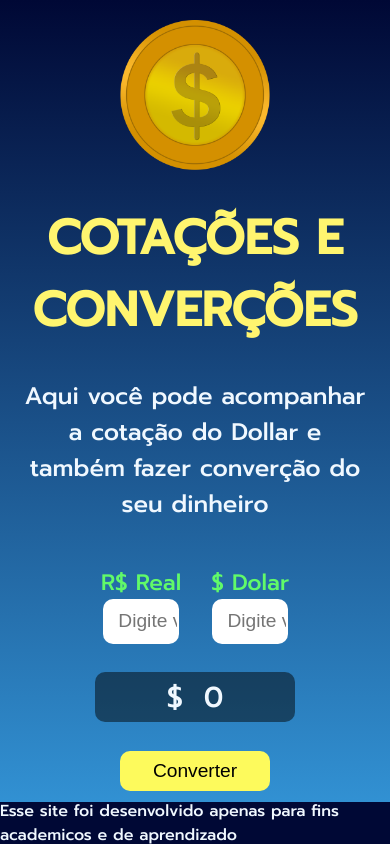
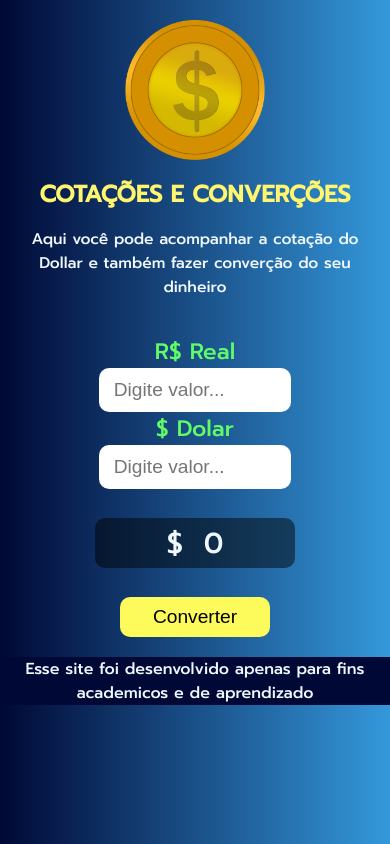
Before and after one commit to flaviobaptista/Converter-moedas, a plain HTML site: page index.html in a window 390 px wide. Drawn offline with Linux system fonts and the light colour scheme.

Commit message:
Update
Layout

```diff
--- a/style.css
+++ b/style.css
@@ -7,10 +7,7 @@ body {
     height: 100vh;
     font-family: 'Montserrat', sans-serif;
     font-family: 'Prompt', sans-serif;
-    background: linear-gradient(to bottom, #000835, #3498db);
-    background-position: center center;
-    background-size: cover;
-    background-repeat: no-repeat;
+    background: linear-gradient(90deg, #000835, #3498db);
 }
 
 header {
@@ -26,7 +23,7 @@ header img {
 }
 
 header .txt h1 {
-    font-size: 3rem;
+    font-size: 4vw;
     color: rgb(255, 245, 111);
     text-transform: uppercase;
 }
@@ -58,7 +55,7 @@ section {
 }
 
 section input{
-    width: 15vw;
+    width: 250px;
     height: 5vh;
     font-size: 1.2rem;
     border-radius: 10px;
@@ -94,15 +91,47 @@ button:hover{
 
 
 footer{
-    display: flex;
-    align-items: center;
-    justify-content: center;
-    display: flex;
-    width: 100%;
-    height: 5vh;
-    position: fixed;
-    left: 0;
-    bottom: 0;
+    margin-top: 20px;
     background-color: #000835;
     color: aliceblue;
+    text-align: center;
+    font-size: 1.3rem;
 }
+
+@media(max-width:950px) {
+
+    section input {
+        width: 30vw;
+    }
+}
+
+
+@media(max-width:650px) {
+
+    header img{
+        width: 40%;
+    }
+
+    header .txt h1 {
+        font-size: 6vw;
+    }
+
+    header .txt p{
+        font-size: 4vw;
+    }
+
+
+    section input{
+        width: 45vw;
+    }
+
+
+
+    footer {
+        font-size: 1rem;
+    }
+
+    .inp {
+        flex-direction: column;
+    }
+}
```
